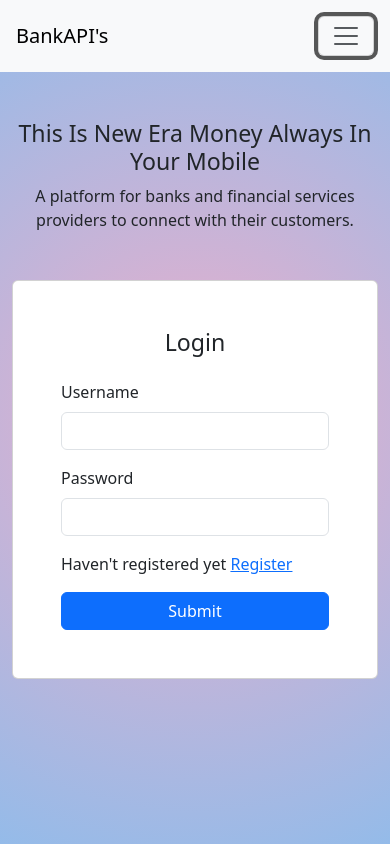
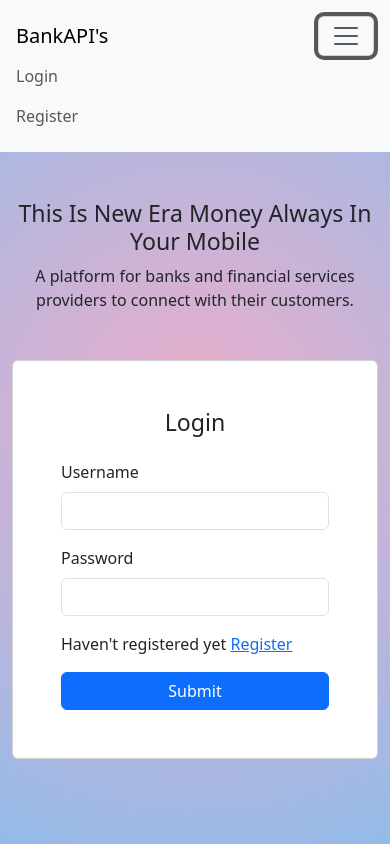
Before and after one commit to Harshahari1207/capstone_project_harsha, a React (Vite) app in the folder BankOfApis_Frontend/: page /login in a window 390 px wide. Both pictures are taken after a click on the button "Toggle navigation". Built offline with nearby package versions, Linux system fonts and the light colour scheme.

Commit message:
Navigation between pages and conditional rendering in navbar.

```diff
--- a/BankOfApis_Frontend/src/components/Login.jsx
+++ b/BankOfApis_Frontend/src/components/Login.jsx
@@ -1,7 +1,9 @@
 import React, { useState } from "react";
 import NavBar from "./NavBar";
 import axios from "axios";
+import { useNavigate } from 'react-router-dom';
 const Login = () => {
+  const history = useNavigate();
   const [formData, setFormData] = useState({
     username: "",
     password: "",
@@ -22,10 +24,12 @@ const Login = () => {
       "http://localhost:8081/user/login",
       formData
     )
+    if(response.status = 200){
+      history("/")
+    }
     localStorage.setItem("username", formData.username)
     localStorage.setItem("token", response.data.token)
     console.log(response)
-
   };
 
   return (
--- a/BankOfApis_Frontend/src/components/NavBar.jsx
+++ b/BankOfApis_Frontend/src/components/NavBar.jsx
@@ -1,16 +1,17 @@
-import React from 'react';
-import { Navbar, Nav, Container, Button } from 'react-bootstrap';
+import React from "react";
 
 const NavBar = () => {
   return (
     <nav className="navbar navbar-expand-lg navbar-light bg-light w-100 d-flex justify-content-between align-items-center p-3">
-        <a className="navbar-brand" href="/"> BankAPI's</a>
-        <div>
+      <a className="navbar-brand" href="/">
+        {" "}
+        BankAPI's
+      </a>
       <button
         className="navbar-toggler"
         type="button"
-          data-toggle="collapse"
-          data-target="#navbarNav"
+        data-bs-toggle="collapse"
+        data-bs-target="#navbarNav"
         aria-controls="navbarNav"
         aria-expanded="false"
         aria-label="Toggle navigation"
@@ -18,15 +19,28 @@ const NavBar = () => {
         <span className="navbar-toggler-icon"></span>
       </button>
       <div className="collapse navbar-collapse" id="navbarNav">
-          <ul className="navbar-nav ml-auto">
+        {localStorage.getItem("token") ? (
+          <ul className="navbar-nav ms-auto">
             <li className="nav-item">
-              <a className="nav-link" href="/login">Login</a>
+              <a className="nav-link" href="/login">
+                Welcome {localStorage.getItem("username")}
+              </a>
+            </li>
+          </ul>
+        ) : (
+          <ul className="navbar-nav ms-auto">
+            <li className="nav-item">
+              <a className="nav-link" href="/login">
+                Login
+              </a>
             </li>
             <li className="nav-item">
-              <a className="nav-link" href="/register">Register</a>
+              <a className="nav-link" href="/register">
+                Register
+              </a>
             </li>
           </ul>
-        </div>
+        )}
       </div>
     </nav>
   );
--- a/BankOfApis_Frontend/src/components/Register.jsx
+++ b/BankOfApis_Frontend/src/components/Register.jsx
@@ -1,9 +1,9 @@
 import React, { useState } from "react";
 import NavBar from "./NavBar";
 import axios from "axios";
-import { useHistory } from 'react-router-dom';
+import { useNavigate } from 'react-router-dom';
 const Register = () => {
-  const history = useHistory();
+  const history = useNavigate();
   const [formData, setFormData] = useState({
     username: "",
     password: "",
@@ -32,10 +32,10 @@ const Register = () => {
       "http://localhost:8081/user/register",
       data
     )
-    if(response.data.success){
-      history.push("/login")
+    if(response.status === 201){
+      console.log(response)
+      history("/login")
     }
-    console.log(response)
 
   };
 
```
Lines whose indentation alone changed are shown as unchanged.
